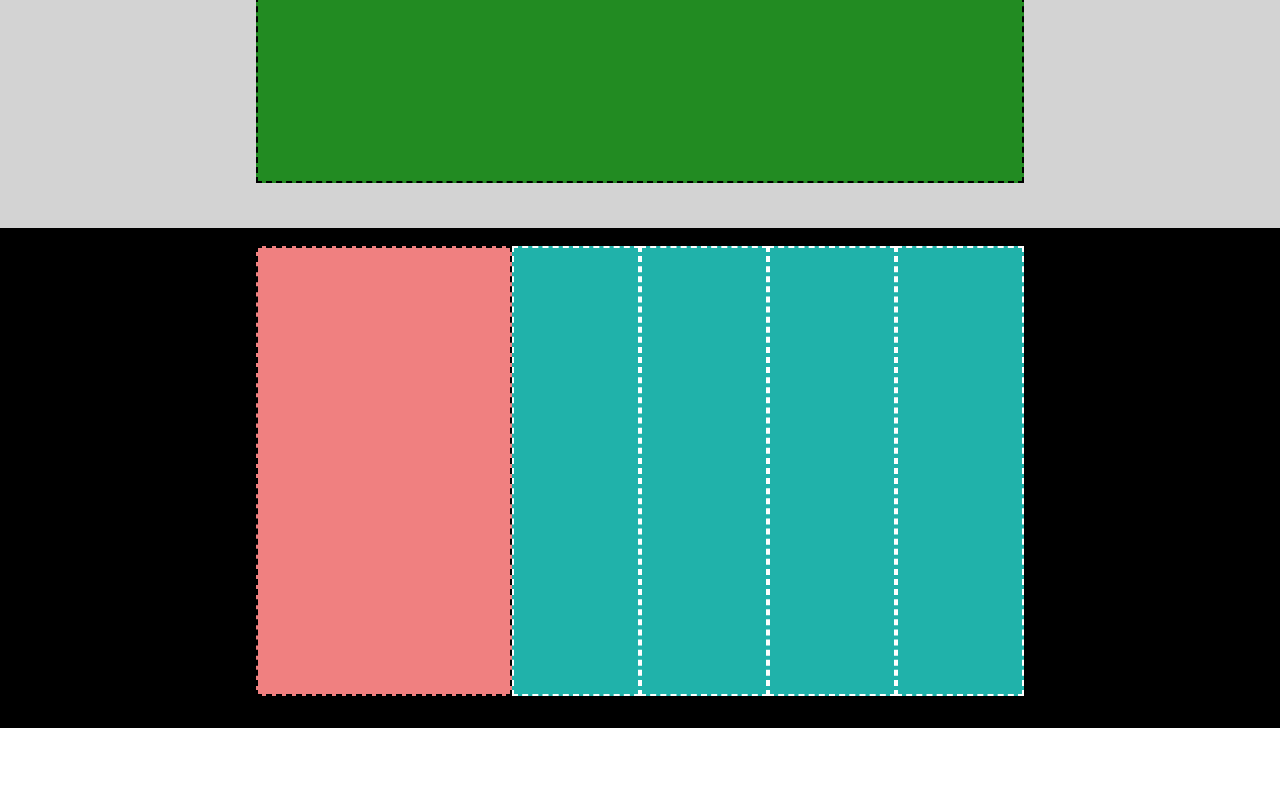
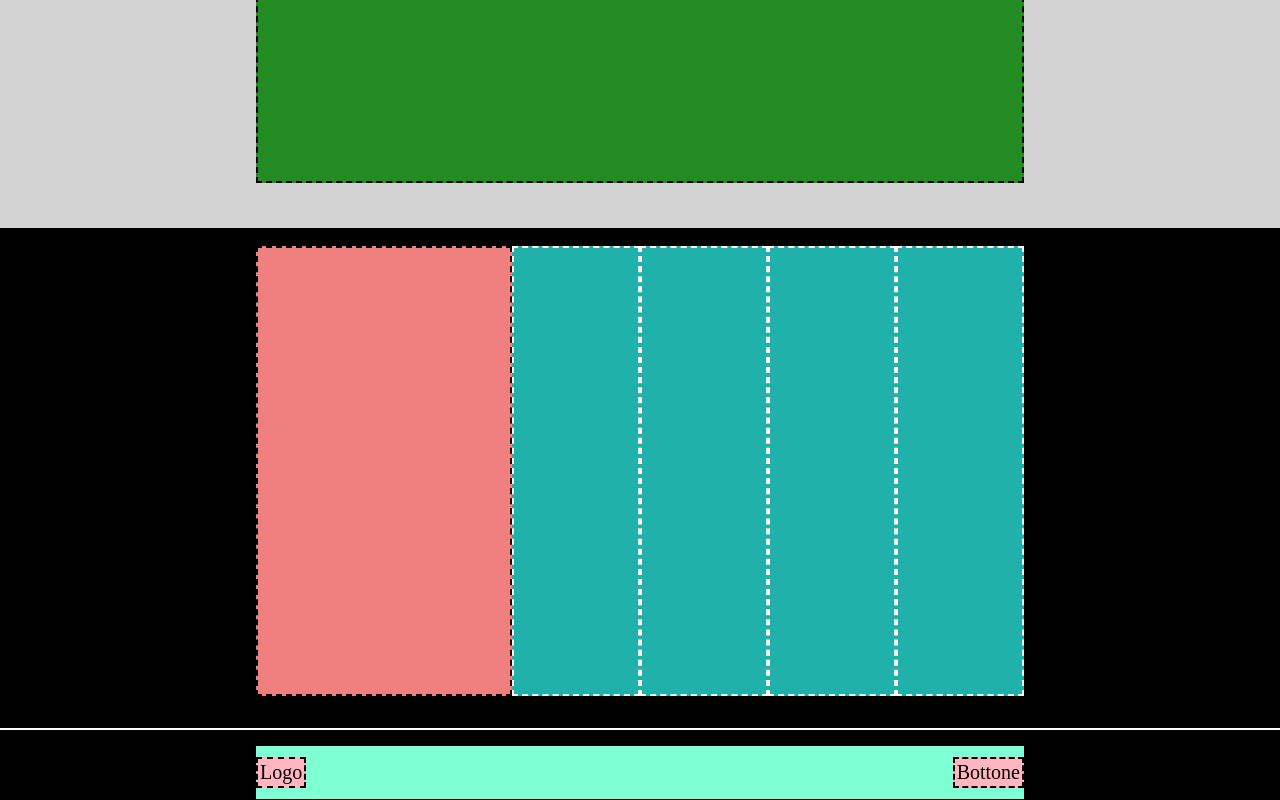
Before and after one commit to AndreaCreazzi/htmlcss-struttura-discord, a plain HTML site: page index.html in a window 1280 px wide. Shown: the part 2742-3542 px from the top of the page. Before the commit the page ends 3472 px from the top, so only its background shows below. Drawn offline with Linux system fonts and the light colour scheme.

Commit message:
added footer

```diff
--- a/css/style.css
+++ b/css/style.css
@@ -30,8 +30,12 @@ ul{
     padding: var(--space-sm);
 }
 
+span{
+
+}
+
 /*utility*/
-.start{
+.toolbar{
     background-color: #add8e6;
     height: 70px;
 }
@@ -142,3 +146,30 @@ ul{
     height: 1px;
     border: 1px solid white;
 }
+
+.banner{
+    background-color: black;
+    height: 70px;
+}
+
+.aquamarine-row{
+    flex-basis: 60%;
+    min-height: 75%;
+    background-color: #7fffd4;
+    margin-top: 15px;
+    justify-content: space-between;
+}
+
+.logo{
+    background-color: #ffb6c1;
+    border: 2px dashed black;
+    font-size: var(--space-sxl);
+    padding: 2px 2px;
+}
+
+.button{
+    background-color: #ffb6c1;
+    border: 2px dashed black;
+    font-size: var(--space-sxl);
+    padding: 2px 2px;
+}
--- a/index.html
+++ b/index.html
@@ -12,7 +12,7 @@
 <body>
     <!--toolbar-->
     <header>
-        <div class="start flex">
+        <div class="toolbar flex">
             <div class="start-row-left dashed">logo</div>
             <div class="start-row-middle dashed">
                 <ul>
@@ -72,5 +72,13 @@
             <div class="line-separator"></div>
         </section>
     </main>
+    <footer>
+        <div class="banner flex">
+            <div class="aquamarine-row flex">
+                <div class="logo">Logo</div>
+                <div class="button">Bottone</div>
+            </div>
+        </div>
+    </footer>
 </body>
 </html>
```
